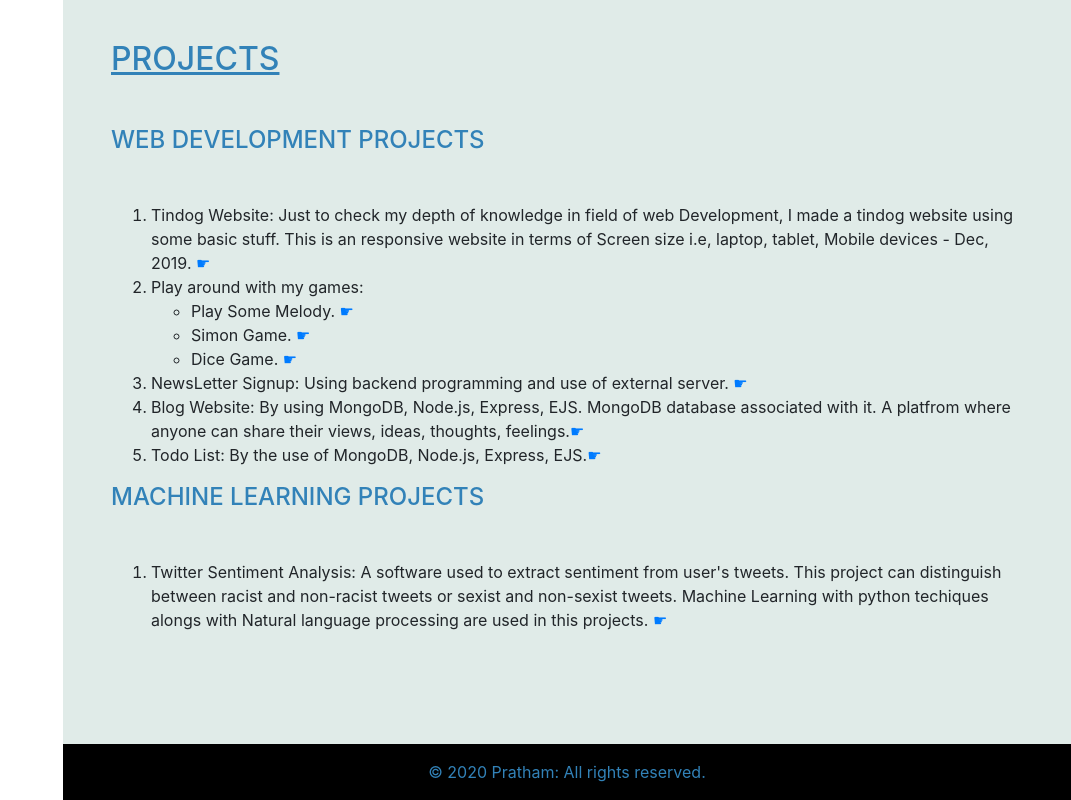
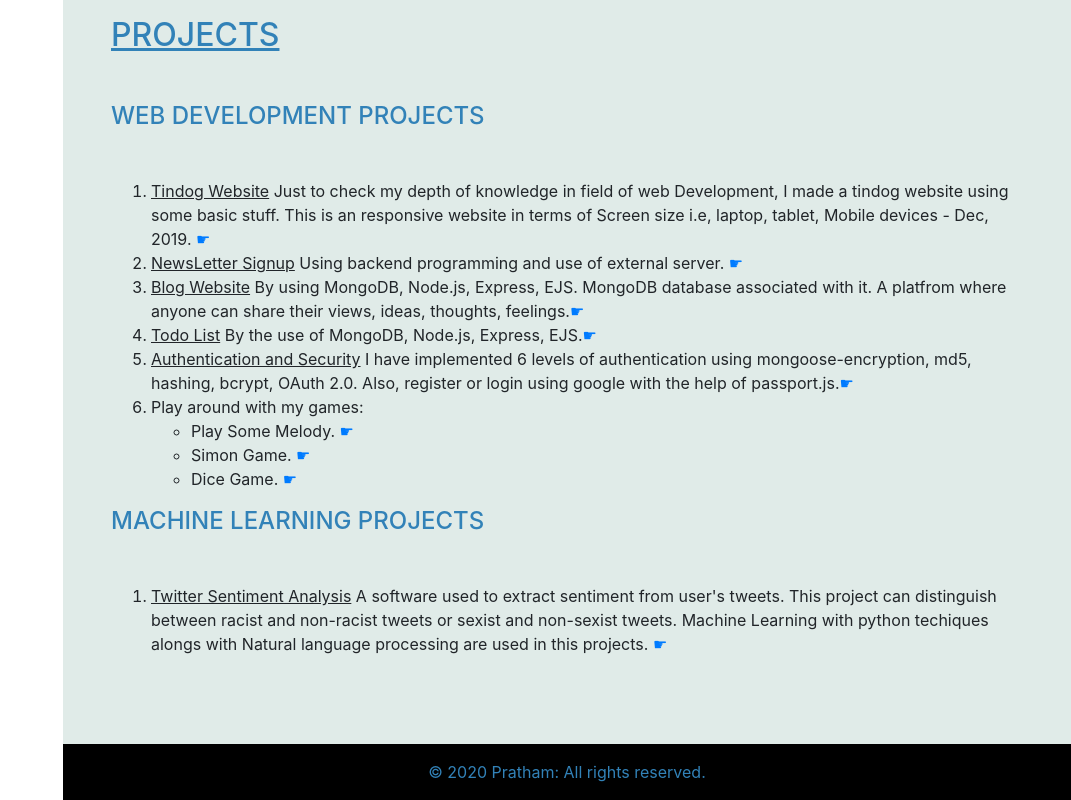
Before and after one commit to PrathamKumar14/my-Resume, a website with bundled scripts: page index.html in a window 1280 px wide. Shown: the part 4863-5663 px from the top of the page, without its empty margins (209-1280 px from the left). Built offline with nearby package versions, Linux system fonts and the light colour scheme; a web font is replaced by a local one.

Commit message:
Update Projects Section

```diff
--- a/index.html
+++ b/index.html
@@ -288,7 +288,11 @@
 
         <ol>
 
-          <li>Tindog Website: Just to check my depth of knowledge in field of web Development, I made a tindog website using some basic stuff. This is an responsive website in terms of Screen size i.e, laptop, tablet, Mobile devices - Dec, 2019. <a href="https://prathamkumar14.github.io/tindog/">☛</a></li>
+          <li><u>Tindog Website</u> Just to check my depth of knowledge in field of web Development, I made a tindog website using some basic stuff. This is an responsive website in terms of Screen size i.e, laptop, tablet, Mobile devices - Dec, 2019. <a href="https://prathamkumar14.github.io/tindog/">☛</a></li>
+          <li><u>NewsLetter Signup</u> Using backend programming and use of external server. <a href="https://pacific-reef-71103.herokuapp.com/">☛</a></li>
+          <li><u>Blog Website</u> By using MongoDB, Node.js, Express, EJS. MongoDB database associated with it. A platfrom where anyone can share their views, ideas, thoughts, feelings.<a href="https://peaceful-journey-57785.herokuapp.com/">☛</a></li>
+          <li><u>Todo List</u> By the use of MongoDB, Node.js, Express, EJS.<a href="https://murmuring-sea-10813.herokuapp.com/">☛</a></li>
+          <li><u>Authentication and Security</u> I have implemented 6 levels of authentication using mongoose-encryption, md5, hashing, bcrypt, OAuth 2.0. Also, register or login using google with the help of passport.js.<a href="https://github.com/PrathamKumar14/Authentication-Secrets">☛</a></li>
           <li>Play around with my games:
              <ul>
                <li>Play Some Melody. <a href="https://prathamkumar14.github.io/Drum-Kit/">☛</a></li>
@@ -296,16 +300,13 @@
                <li>Dice Game. <a href="https://prathamkumar14.github.io/Dice-Game/">☛</a></li>
              </ul>
           </li>
-          <li>NewsLetter Signup: Using backend programming and use of external server. <a href="https://pacific-reef-71103.herokuapp.com/">☛</a></li>
-          <li>Blog Website: By using MongoDB, Node.js, Express, EJS. MongoDB database associated with it. A platfrom where anyone can share their views, ideas, thoughts, feelings.<a href="https://peaceful-journey-57785.herokuapp.com/">☛</a></li>
-          <li>Todo List: By the use of MongoDB, Node.js, Express, EJS.<a href="https://murmuring-sea-10813.herokuapp.com/">☛</a></li>
 
         </ol>
 
         <h4 class="mb-5">Machine Learning Projects</h4>
 
         <ol>
-          <li>Twitter Sentiment Analysis: A software used to extract sentiment from user's tweets. This project can distinguish between racist and non-racist tweets or sexist and non-sexist tweets. Machine Learning with python techiques alongs with Natural language processing are used in this projects.  <a href="https://github.com/PrathamKumar14/SentimentAnalysis">☛</a></li>
+          <li><u>Twitter Sentiment Analysis</u> A software used to extract sentiment from user's tweets. This project can distinguish between racist and non-racist tweets or sexist and non-sexist tweets. Machine Learning with python techiques alongs with Natural language processing are used in this projects.  <a href="https://github.com/PrathamKumar14/SentimentAnalysis">☛</a></li>
         </ol>
 
       </div>
```
